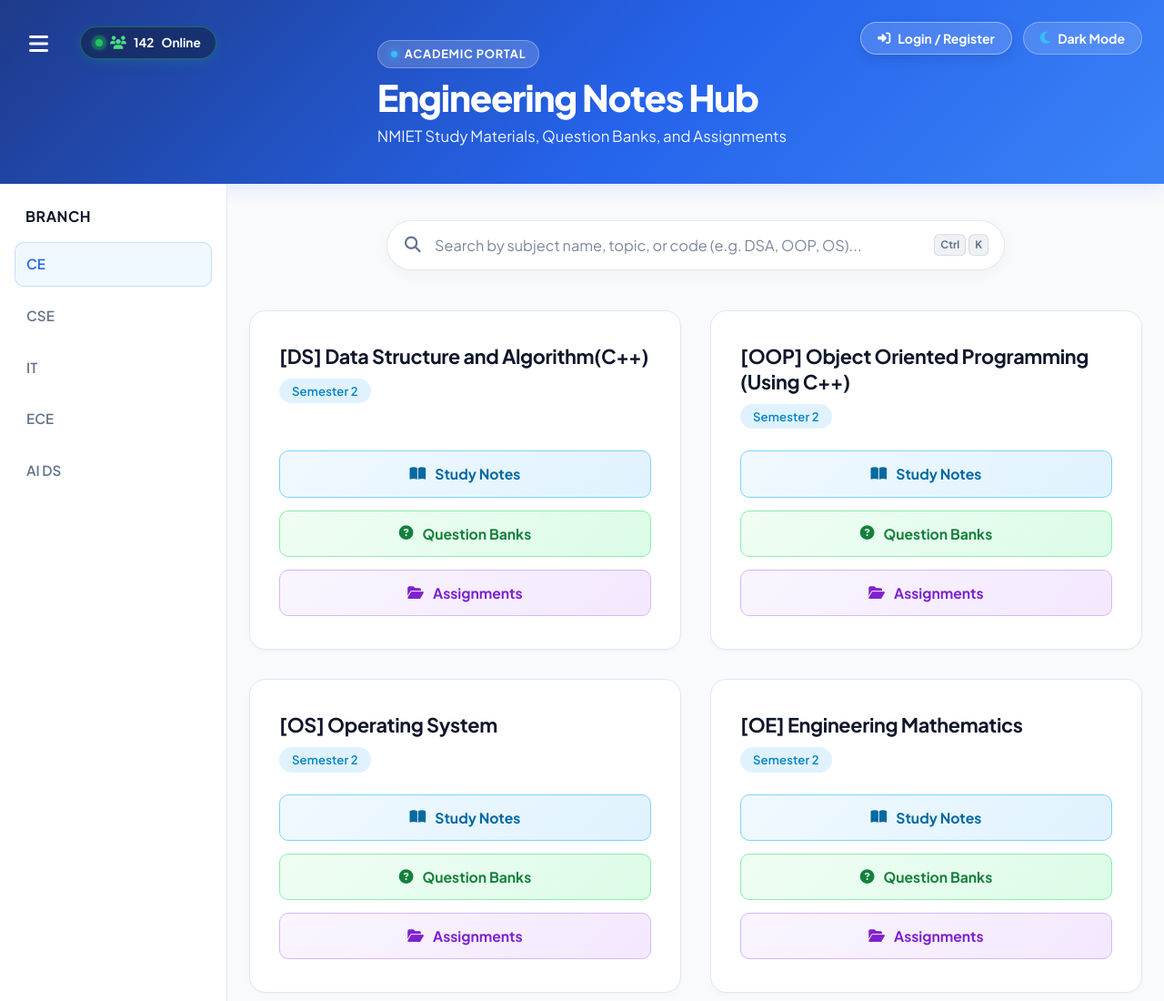
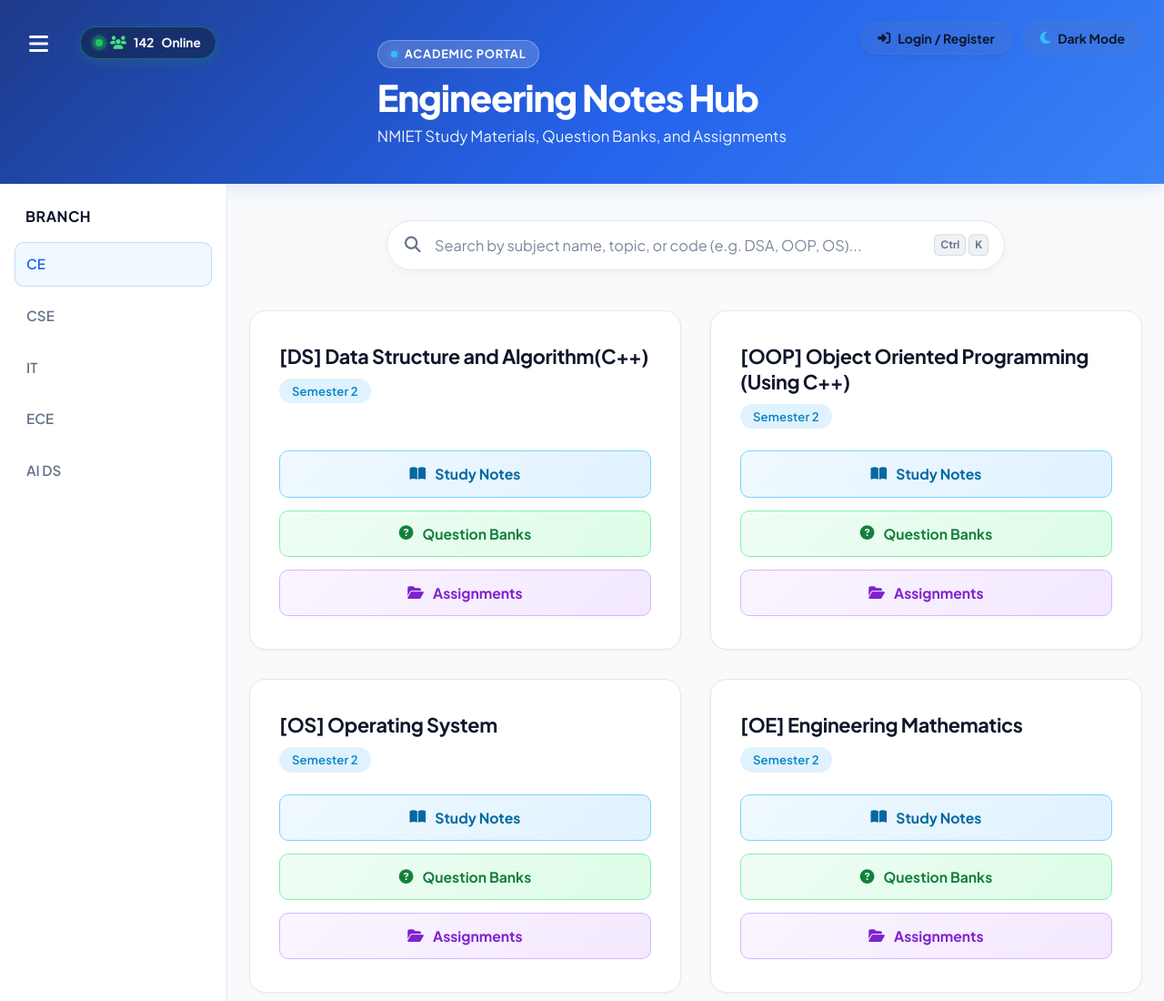
Before and after one commit to TodkarRohit/NW, a plain HTML site: page login/index.html in a window 1280 px wide. Shown: the top 1100 px of the page at 91% size. Drawn offline with nearby package versions, Linux system fonts and the light colour scheme.

Commit message:
Fix button visibility in light theme

```diff
--- a/assets/styles.css
+++ b/assets/styles.css
@@ -869,9 +869,9 @@ footer {
     display: inline-flex;
     align-items: center;
     gap: 8px;
-    background: rgba(255, 255, 255, 0.15);
-    color: #ffffff;
-    border: 1px solid rgba(255, 255, 255, 0.3);
+    background: rgba(128, 128, 128, 0.1);
+    color: var(--text-dark);
+    border: 1px solid rgba(128, 128, 128, 0.2);
     padding: 8px 18px;
     border-radius: 30px;
     font-size: 0.875rem;
@@ -884,10 +884,10 @@ footer {
 }
 
 .theme-toggle-btn:hover {
-    background: rgba(255, 255, 255, 0.28);
+    background: rgba(128, 128, 128, 0.15);
     border-color: #38bdf8;
     transform: translateY(-2px);
-    box-shadow: 0 6px 16px rgba(0, 0, 0, 0.15);
+    box-shadow: 0 6px 16px rgba(0, 0, 0, 0.1);
 }
 
 .theme-toggle-btn i {
@@ -899,26 +899,26 @@ footer {
     display: inline-flex;
     align-items: center;
     gap: 8px;
-    background: rgba(255, 255, 255, 0.15);
+    background: rgba(128, 128, 128, 0.1);
     backdrop-filter: blur(10px);
     -webkit-backdrop-filter: blur(10px);
-    color: white;
-    border: 1px solid rgba(255, 255, 255, 0.4);
+    color: var(--text-dark);
+    border: 1px solid rgba(128, 128, 128, 0.2);
     padding: 8px 18px;
     border-radius: 30px;
     font-size: 0.875rem;
     font-weight: 700;
     cursor: pointer;
-    box-shadow: 0 4px 14px rgba(0, 0, 0, 0.1);
+    box-shadow: 0 4px 14px rgba(0, 0, 0, 0.05);
     transition: all 0.25s cubic-bezier(0.16, 1, 0.3, 1);
     white-space: nowrap;
 }
 
 .admin-toggle-btn:hover {
-    background: rgba(255, 255, 255, 0.25);
+    background: rgba(128, 128, 128, 0.15);
     border-color: #38bdf8;
     transform: translateY(-2px);
-    box-shadow: 0 6px 16px rgba(0, 0, 0, 0.15);
+    box-shadow: 0 6px 16px rgba(0, 0, 0, 0.1);
 }
 
 .admin-toggle-btn.active {
```
